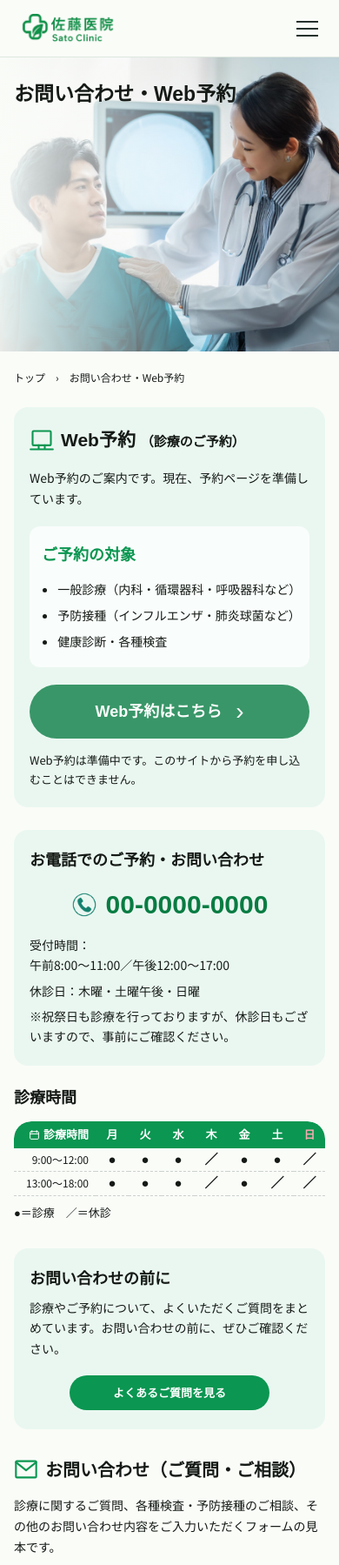
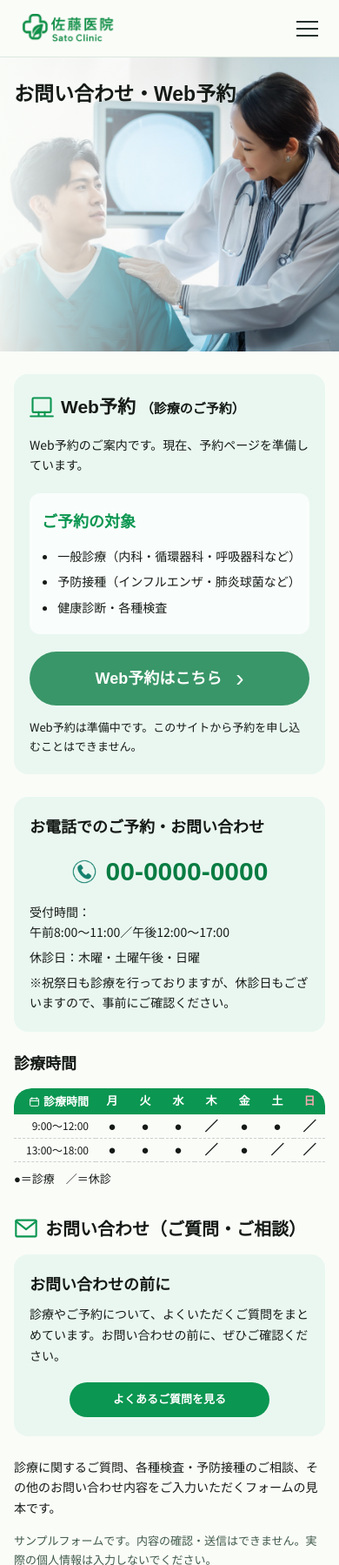
Before and after one commit to 2510066054-cloud/SatoClinic-Fujisawa, a plain HTML site: page contact.html in a window 390 px wide. Shown: the top 1799 px of the page at 87% size. Drawn offline with Linux system fonts and the light colour scheme; a web font is replaced by a local one.

Commit message:
診察内容アイコン追加、各種不要な文字を削除

```diff
--- a/contact.html
+++ b/contact.html
@@ -32,7 +32,6 @@
     </section>
 
     <div class="contact-page-body container">
-      <nav class="contact-breadcrumb" aria-label="パンくずリスト"><ol><li><a href="./index.html">トップ</a></li><li aria-current="page">お問い合わせ・Web予約</li></ol></nav>
 
       <div class="contact-booking-layout">
         <section class="contact-web-card" aria-labelledby="web-booking-title">
@@ -66,13 +65,13 @@
         </section>
       </div>
 
-      <aside class="contact-faq-card" aria-labelledby="contact-faq-title">
+
+      <section class="contact-form-section" aria-labelledby="contact-form-title">
+        <h2 class="contact-form-title" id="contact-form-title"><svg viewBox="0 0 24 24" aria-hidden="true"><rect x="2" y="4" width="20" height="16" rx="1"/><path d="m2 5 10 8L22 5"/></svg>お問い合わせ（ご質問・ご相談）</h2>
+        <aside class="contact-faq-card" aria-labelledby="contact-faq-title">
         <div><h2 id="contact-faq-title">お問い合わせの前に</h2><p>診療やご予約について、よくいただくご質問をまとめています。お問い合わせの前に、ぜひご確認ください。</p></div>
         <a class="pill-link" href="./faq.html">よくあるご質問を見る</a>
       </aside>
-
-      <section class="contact-form-section" aria-labelledby="contact-form-title">
-        <h2 class="contact-form-title" id="contact-form-title"><svg viewBox="0 0 24 24" aria-hidden="true"><rect x="2" y="4" width="20" height="16" rx="1"/><path d="m2 5 10 8L22 5"/></svg>お問い合わせ（ご質問・ご相談）</h2>
         <p>診療に関するご質問、各種検査・予防接種のご相談、その他のお問い合わせ内容をご入力いただくフォームの見本です。</p>
         <p class="contact-form-notice" id="contact-form-note">サンプルフォームです。内容の確認・送信はできません。実際の個人情報は入力しないでください。</p>
         <form class="contact-form" aria-labelledby="contact-form-title" aria-describedby="contact-form-note" autocomplete="off" onsubmit="return false;">
--- a/css/style.css
+++ b/css/style.css
@@ -559,7 +559,7 @@ body#top .news{margin-top:20px}
  .page-main .faq-item .faq-answer{font-size:14px}
  .page-main .page-content>.faq-group{margin-bottom:32px}
 }
-.page-main--about .page-content .page-intro{font-family:var(--font-rounded);font-size:clamp(16px,1.5vw,20px);font-weight:800;line-height:1.5}
+.page-main--about .page-content .page-intro,.page-main--services .page-content .page-intro{font-family:var(--font-rounded);font-size:clamp(16px,1.5vw,20px);font-weight:800;line-height:1.5}
 .page-main .faq-item>summary{display:grid;grid-template-columns:auto minmax(0,1fr) 20px;align-items:baseline;gap:10px;margin-bottom:0;list-style:none;cursor:pointer}
 .faq-item>summary::-webkit-details-marker{display:none}
 .faq-item>summary::before{margin-right:0}
@@ -570,11 +570,7 @@ body#top .news{margin-top:20px}
 .page-main--faq .page-content>.page-intro+p{line-height:1.5}
 .faq-question{min-width:0;font-size:calc(1em - 2px)}
 /* Contact / booking information page. Reservations and form submission are not active. */
-.contact-page-body{margin-bottom:70px}
-.contact-breadcrumb{margin:20px 0 36px;font-size:14px}
-.contact-breadcrumb ol{display:flex;flex-wrap:wrap;gap:12px;list-style:none;padding:0;margin:0}
-.contact-breadcrumb li+li::before{content:'›';margin-right:12px}
-.contact-breadcrumb a:hover{text-decoration:underline}
+.contact-page-body{margin-top:32px;margin-bottom:70px}
 .contact-booking-layout{display:grid;grid-template-columns:minmax(0,1.55fr) minmax(0,1fr);gap:28px;align-items:start}
 .contact-web-card,.contact-phone-card{background:var(--pale);border-radius:20px;padding:30px}
 .contact-card-title{display:flex;align-items:center;gap:12px;font-size:27px;line-height:1.5;margin:0 0 16px}
@@ -602,6 +598,7 @@ body#top .news{margin-top:20px}
 .contact-faq-card h2{font-size:21px;line-height:1.5;margin-bottom:8px}
 .contact-faq-card p{font-size:15px;line-height:1.7;margin:0;max-width:620px}
 .contact-faq-card .pill-link{flex:none;min-width:230px}
+.contact-form-title+.contact-faq-card{margin:0 0 24px}
 .contact-form-section{margin-top:40px}
 .contact-form-title{display:flex;align-items:center;gap:12px;font-size:27px;line-height:1.5;margin-bottom:14px}
 .contact-form-title svg{width:36px;height:36px;flex:none;color:var(--green)}
@@ -634,8 +631,7 @@ body#top .news{margin-top:20px}
  .contact-hours .schedule-table tbody td{font-size:16px}
 }
 @media(max-width:700px){
- .contact-page-body{margin-bottom:44px}
- .contact-breadcrumb{font-size:12px;margin:20px 0 24px}
+ .contact-page-body{margin-top:26px;margin-bottom:44px}
  .contact-booking-layout{grid-template-columns:minmax(0,1fr);gap:26px}
  .contact-web-card,.contact-phone-card{padding:22px 18px;border-radius:16px}
  .contact-card-title{font-size:21px;gap:8px}
@@ -717,3 +713,4 @@ body#top .news{margin-top:20px}
 @media(min-width:701px) and (hover:hover) and (pointer:fine) and (prefers-reduced-motion:no-preference){
  .hero-cta .cta:hover{min-height:74px}
 }
+.site-header a[href="./contact.html"]{display:inline-flex;align-items:center;justify-content:center;padding:8px 18px;border-bottom:0;border-radius:999px;background:var(--blue);color:#000}
```
Also changed, not shown: hours-access.html (+1 -1 lines), news.html (+0 -1 lines), services.html (+1 -1 lines), img/Logo/予防接種.png (added), img/Logo/健康診断.png (added), img/Logo/禁煙.png (added).
